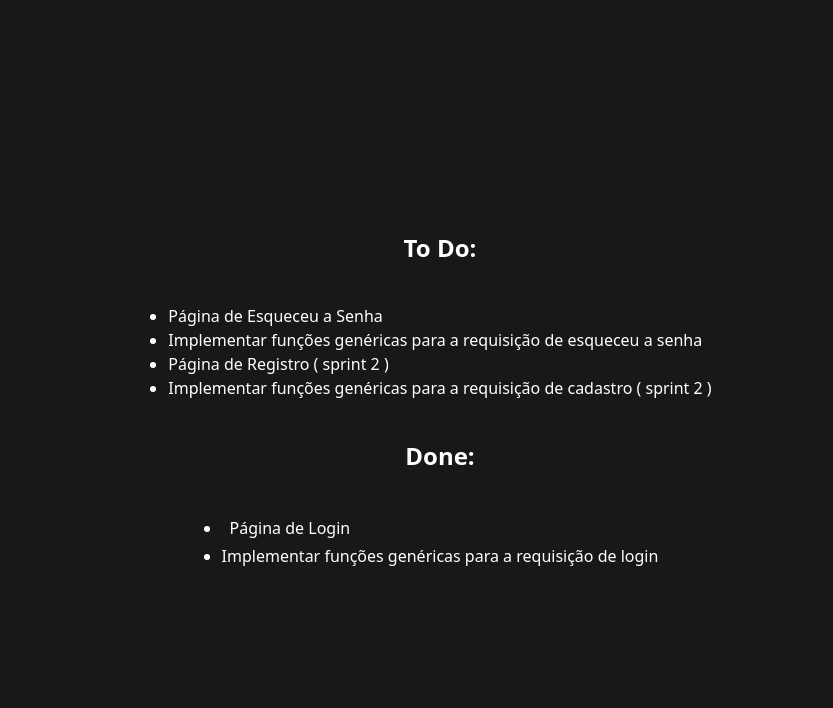
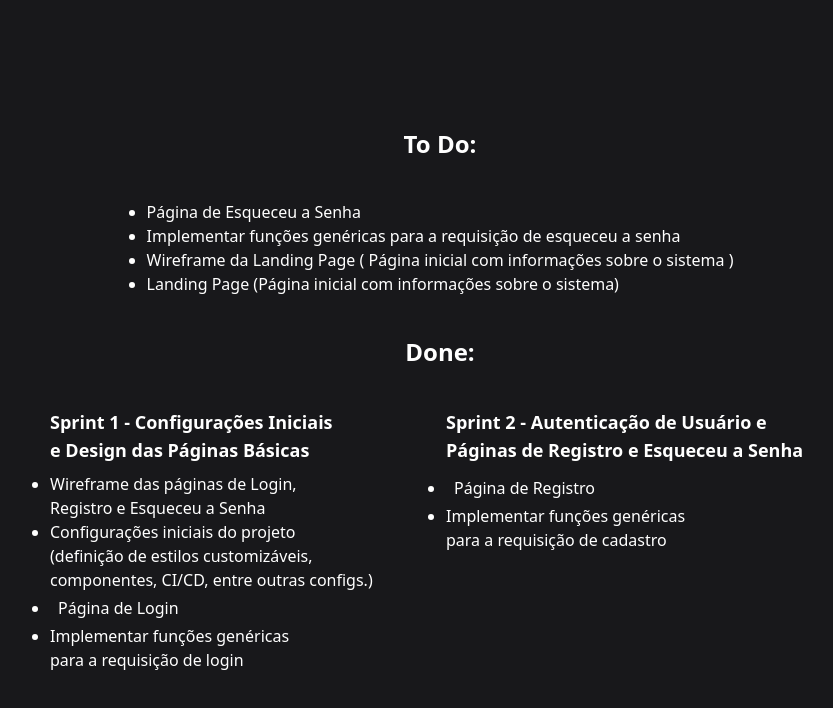
Before and after one commit to Edgar-Klewert/Frontend-RiskVision, a Next.js app: page / in a window 1280 px wide. Shown: the top 708 px of the page, without its empty margins (200-1033 px from the left). Built offline with nearby package versions, Linux system fonts and the light colour scheme.

Commit message:
refactor: reorganize tasks in the Home component and update wireframe details

```diff
--- a/src/app/page.tsx
+++ b/src/app/page.tsx
@@ -12,20 +12,48 @@ export default function Home() {
           <li>
             Implementar funções genéricas para a requisição de esqueceu a senha
           </li>
-          <li>Página de Registro &#40; sprint 2 &#41;</li>
           <li>
-            Implementar funções genéricas para a requisição de cadastro &#40;
-            sprint 2 &#41;
+            Wireframe da Landing Page &#40; Página inicial com informações sobre
+            o sistema &#41;
           </li>
+          <li>Landing Page (Página inicial com informações sobre o sistema)</li>
         </ul>
 
         <h2 className='text-2xl font-bold'>Done:</h2>
+        <div className='flex gap-3'>
+          <div className='flex max-w-sm flex-col gap-2 text-balance'>
+            <h3 className='text-lg font-bold'>
+              Sprint 1 - Configurações Iniciais e Design das Páginas Básicas
+            </h3>
             <ul className='list-disc'>
+              <li>
+                Wireframe das páginas de Login, Registro e Esqueceu a Senha
+              </li>
+              <li>
+                Configurações iniciais do projeto &#40;definição de estilos
+                customizáveis, componentes, CI/CD, entre outras configs.&#41;
+              </li>
               <li>
                 <Link href={`${PAGES.LOGIN}`}>Página de Login</Link>
               </li>
               <li>Implementar funções genéricas para a requisição de login</li>
             </ul>
+          </div>
+          <div className='flex max-w-sm flex-col gap-2 text-balance'>
+            <h3 className='text-lg font-bold'>
+              Sprint 2 - Autenticação de Usuário e Páginas de Registro e
+              Esqueceu a Senha
+            </h3>
+            <ul className='list-disc'>
+              <li>
+                <Link href={`${PAGES.REGISTER}`}>Página de Registro</Link>
+              </li>
+              <li>
+                Implementar funções genéricas para a requisição de cadastro
+              </li>
+            </ul>
+          </div>
+        </div>
       </Container>
     </div>
   );
```
Lines whose indentation alone changed are shown as unchanged.
